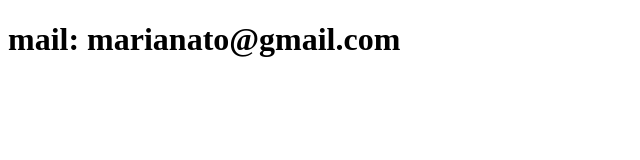
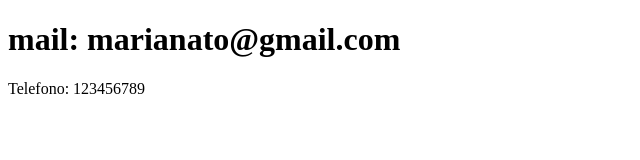
Before and after one commit to MARIANATOPU/Portafolio, a plain HTML site: page contacto.html in a window 1280 px wide. Shown: the whole page, without its empty margins (0-640 px from the left). Drawn offline with Linux system fonts and the light colour scheme.

Commit message:
Actualizar contacto

```diff
--- a/contacto.html
+++ b/contacto.html
@@ -7,5 +7,6 @@
 </head>
 <body>
     <h1>mail: marianato@gmail.com</h1>
+    <p>Telefono: 123456789</p>
 </body>
 </html>
```
